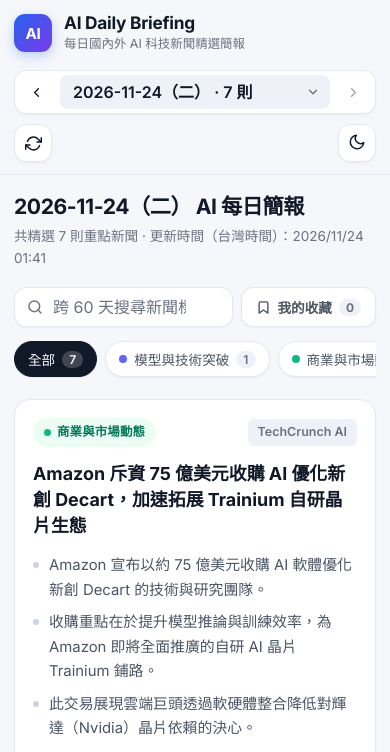
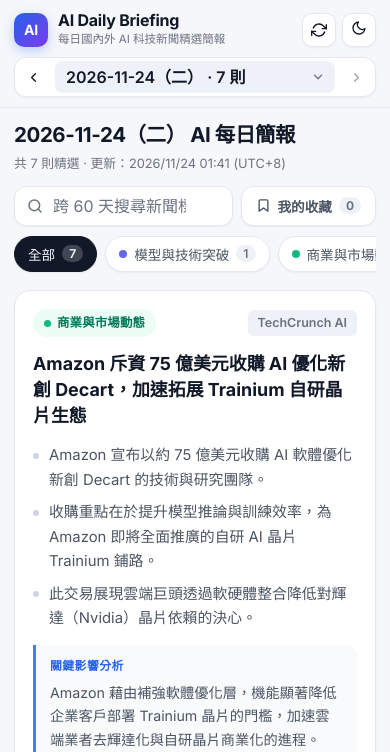
Before and after one commit to a94qu04/ai-daily-briefing, a plain HTML site: page index.html in a window 390 px wide. Shown: the top 752 px of the page. Drawn offline with Linux system fonts and the light colour scheme.

Commit message:
style: 優化手機版頂部導覽列排版，將重整與主題切換移至第一排右側釋放閱讀空間

```diff
--- a/index.html
+++ b/index.html
@@ -168,11 +168,11 @@
     .topbar-inner {
       max-width: 1120px;
       margin: 0 auto;
-      padding: 14px 20px;
+      padding: 12px 20px;
       display: flex;
       align-items: center;
       justify-content: space-between;
-      gap: 16px;
+      gap: 10px;
       flex-wrap: wrap;
     }
 
@@ -181,8 +181,13 @@
       align-items: center;
       gap: 12px;
       min-width: 0;
+      margin-right: auto;
       text-decoration: none;
       color: inherit;
+    }
+
+    .brand-text {
+      min-width: 0;
     }
 
     .brand-icon {
@@ -212,11 +217,11 @@
       color: var(--text-muted);
     }
 
-    .topbar-controls {
-      display: flex;
+    .topbar-actions {
+      display: inline-flex;
       align-items: center;
-      gap: 10px;
-      flex-wrap: wrap;
+      gap: 8px;
+      flex-shrink: 0;
     }
 
     /* 日期切換控制列 */
@@ -1129,25 +1134,71 @@
       }
     }
 
-    @media (max-width: 600px) {
+    @media (max-width: 680px) {
       .topbar-inner {
-        padding: 12px 14px;
-      }
-
-      .topbar-controls {
+        padding: 10px 14px;
+        gap: 8px;
+      }
+
+      /* 第一排：左側品牌 + 右側「重新整理／深淺色切換」緊湊對齊 */
+      .brand {
+        order: 1;
+        flex: 1;
+        margin-right: 0;
+        gap: 10px;
+      }
+
+      .brand-icon {
+        width: 34px;
+        height: 34px;
+        border-radius: 10px;
+        font-size: 0.88rem;
+      }
+
+      .brand-text h1 {
+        font-size: 1rem;
+      }
+
+      .brand-text p {
+        font-size: 0.72rem;
+        white-space: nowrap;
+        overflow: hidden;
+        text-overflow: ellipsis;
+      }
+
+      .topbar-actions {
+        order: 2;
+        gap: 6px;
+      }
+
+      .icon-btn {
+        width: 34px;
+        height: 34px;
+        border-radius: 10px;
+      }
+
+      .icon-btn svg {
+        width: 16px;
+        height: 16px;
+      }
+
+      /* 第二排：日期切換條獨佔滿版寬度，避免擠壓換成第三排 */
+      .date-nav {
+        order: 3;
         width: 100%;
         justify-content: space-between;
-      }
-
-      .date-nav {
-        flex: 1;
-        justify-content: space-between;
+        padding: 3px;
+      }
+
+      .nav-btn {
+        padding: 5px 8px;
       }
 
       .date-select {
         flex: 1;
         min-width: 0;
         text-overflow: ellipsis;
+        padding: 5px 26px 5px 10px;
       }
 
       .nav-btn span {
@@ -1155,11 +1206,20 @@
       }
 
       .container {
-        padding: 18px 14px 48px;
+        padding: 14px 14px 48px;
+      }
+
+      .day-header {
+        margin-bottom: 12px;
+      }
+
+      .day-meta {
+        font-size: 0.8rem;
       }
 
       .tools-row {
         gap: 8px;
+        margin-bottom: 10px;
       }
 
       .search-box {
@@ -1177,7 +1237,7 @@
         -webkit-overflow-scrolling: touch;
         scrollbar-width: none;
         padding-bottom: 4px;
-        margin-bottom: 18px;
+        margin-bottom: 14px;
       }
 
       .filter-bar::-webkit-scrollbar {
@@ -1193,7 +1253,7 @@
       }
 
       .day-title {
-        font-size: 1.32rem;
+        font-size: 1.28rem;
       }
 
       .card-action-btn .action-label {
@@ -1217,7 +1277,6 @@
         </div>
       </a>
 
-      <div class="topbar-controls">
       <nav class="date-nav" aria-label="歷史日期切換">
         <button id="prevDayBtn" class="nav-btn" type="button" title="查看前一天（較舊，快捷鍵 ←）" disabled>
           <svg width="15" height="15" viewBox="0 0 24 24" fill="none" stroke="currentColor" stroke-width="2.2" stroke-linecap="round" stroke-linejoin="round" aria-hidden="true">
@@ -1238,6 +1297,7 @@
         </button>
       </nav>
 
+      <div class="topbar-actions">
         <button id="refreshBtn" class="icon-btn" type="button" aria-label="重新整理最新簡報" title="重新整理最新簡報">
           <svg width="17" height="17" viewBox="0 0 24 24" fill="none" stroke="currentColor" stroke-width="2.1" stroke-linecap="round" stroke-linejoin="round" aria-hidden="true">
             <polyline points="23 4 23 10 17 10"></polyline>
@@ -2066,8 +2126,8 @@
         el.dayTitle.textContent = `${formatDateLabel(day.date)} AI 每日簡報`;
         const updatedAt = formatGeneratedTime(day.generated_at);
         el.dayMeta.textContent = updatedAt
-          ? `共精選 ${items.length} 則重點新聞 · 更新時間（台灣時間）：${updatedAt}`
-          : `共精選 ${items.length} 則重點新聞`;
+          ? `共 ${items.length} 則精選 · 更新：${updatedAt} (UTC+8)`
+          : `共 ${items.length} 則精選新聞`;
         document.title =
           state.currentIndex === 0
             ? SITE_BASE_TITLE
```
Lines whose indentation alone changed are shown as unchanged.
